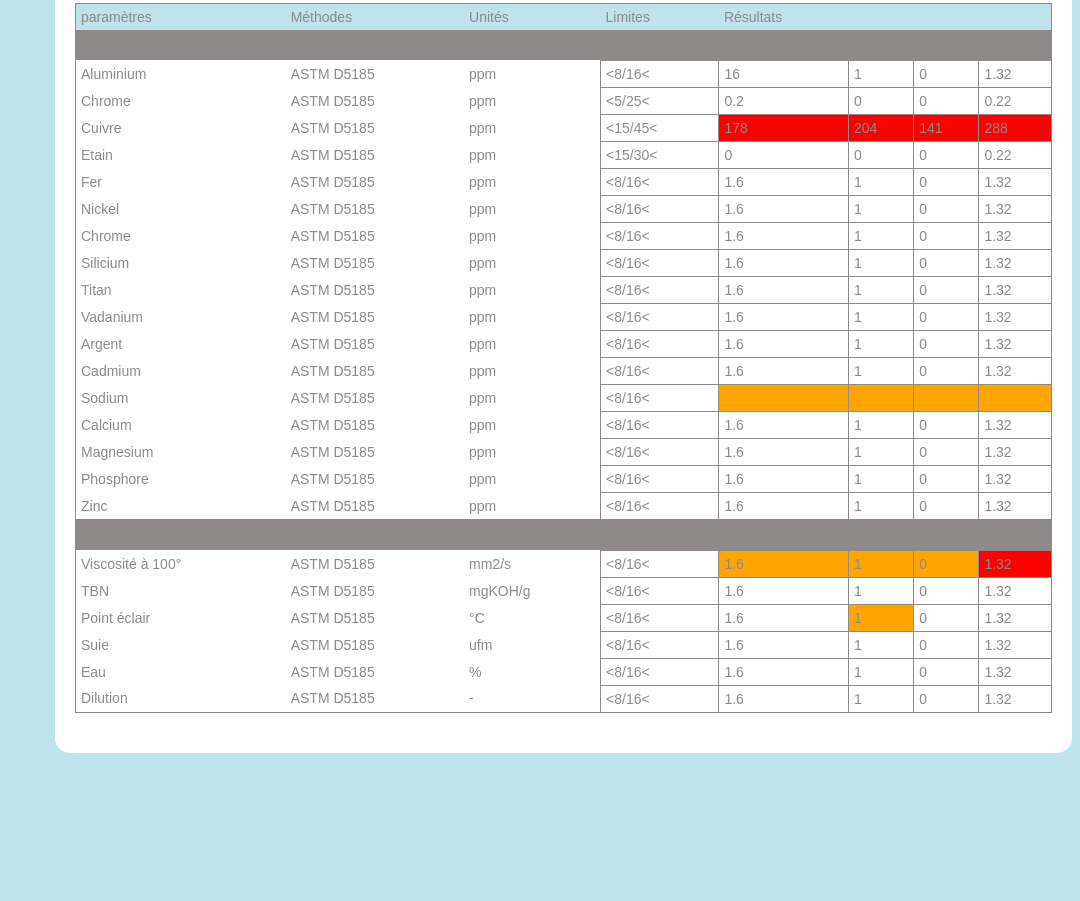
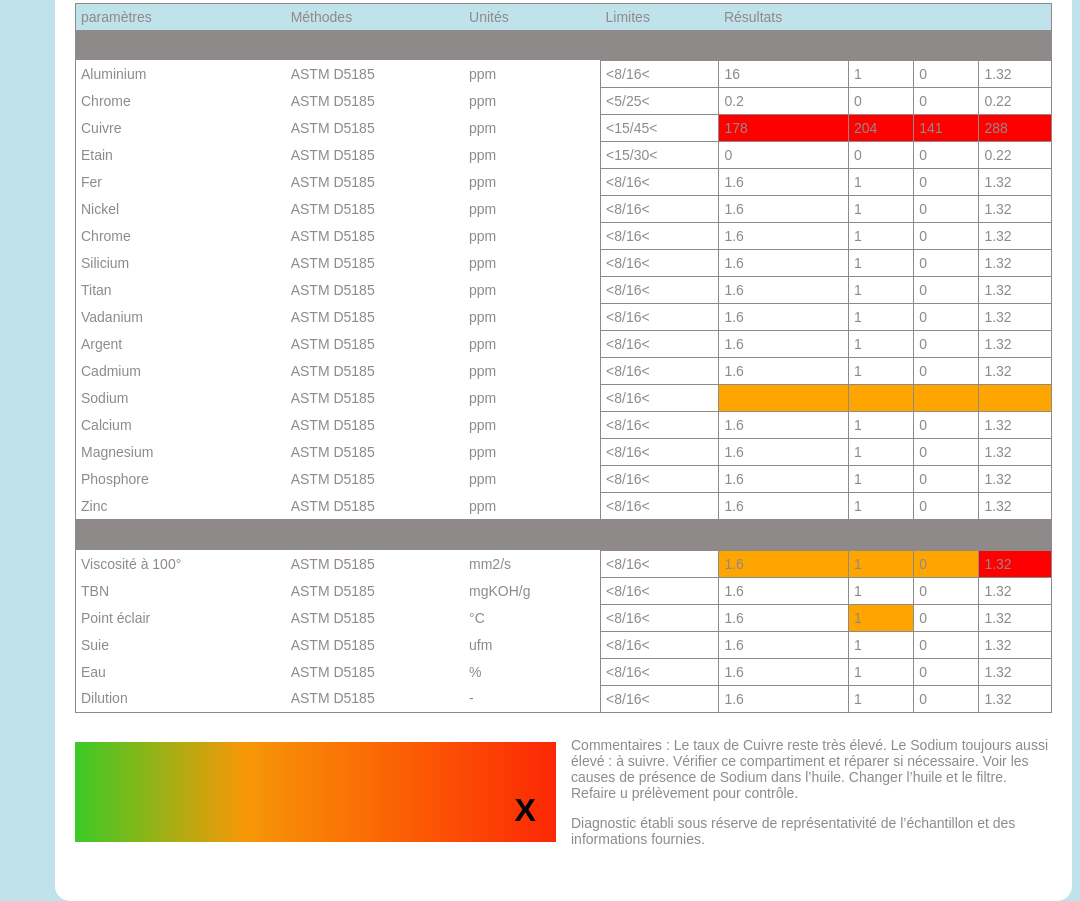
Before and after one commit to lepronet85/challenge_enval_project, a plain HTML site: page suividetail.html in a window 1280 px wide. Shown: the part 861-1762 px from the top of the page, without its empty margins (200-1280 px from the left). Before the commit the page ends 1614 px from the top, so only its background shows below. Drawn offline with Linux system fonts and the light colour scheme.

Commit message:
Update suividetail.html

```diff
--- a/suividetail.html
+++ b/suividetail.html
@@ -458,6 +458,20 @@
                     </tr>
                 </table>
             </div>
+            <div class="dec-stats">
+              <div></div>
+              <div>
+                <p>
+                  Commentaires :</span>
+                Le taux de Cuivre reste très élevé. Le Sodium toujours aussi
+                élevé : à suivre. Vérifier ce compartiment et réparer si
+                nécessaire. Voir les causes de présence de Sodium dans l’huile.
+                Changer l’huile et le filtre. Refaire u prélèvement pour
+                contrôle.
+                </p>
+                <p class="mt-10">Diagnostic établi sous réserve de représentativité de l’échantillon et des informations fournies.</p>
+              </div>
+            </div>
       </div>
       <!-- Main section -->
     </div>
```
